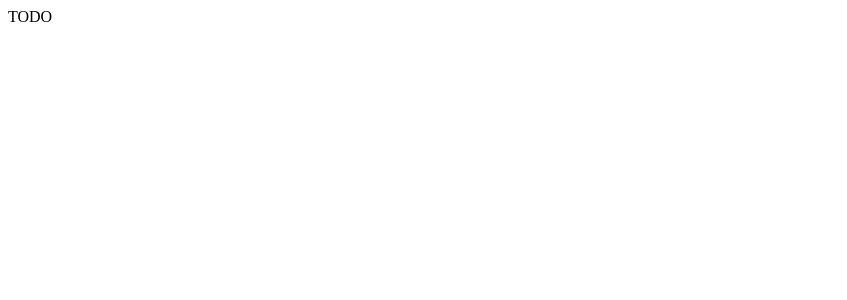
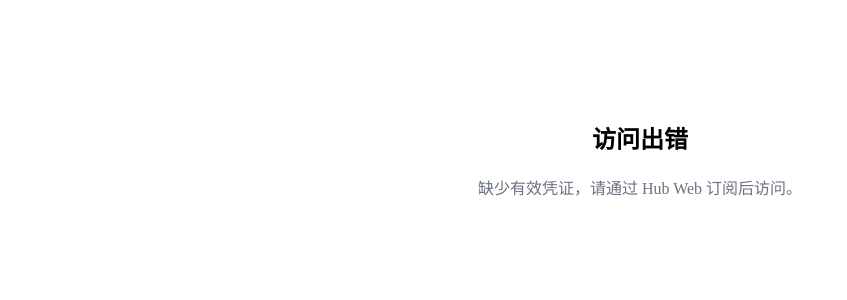
Before and after one commit to langgexyz/open-im-development, a React (Vite) app in the folder open-im-hub-web/: page /error in a window 1280 px wide. Shown: the top 300 px of the page, without its empty margins (0-847 px from the left). Built offline with nearby package versions, Linux system fonts and the light colour scheme.

Commit message:
feat: complete open-im-hub-web with all pages and passing tests
Implement ErrorPage with error message UI. Exclude test files from
tsconfig.app.json so tsc -b does not type-check vitest globals during
production build.

Co-Authored-By: Claude Sonnet 4.6 <noreply@anthropic.com>

```diff
--- a/open-im-hub-web/src/pages/ErrorPage.tsx
+++ b/open-im-hub-web/src/pages/ErrorPage.tsx
@@ -1 +1,8 @@
-export default function ErrorPage() { return <div>TODO</div> }
+export default function ErrorPage() {
+  return (
+    <div style={{ textAlign:'center', marginTop:120 }}>
+      <h2>访问出错</h2>
+      <p style={{ color:'#6b7280' }}>缺少有效凭证，请通过 Hub Web 订阅后访问。</p>
+    </div>
+  )
+}
--- a/open-im-hub-web/tsconfig.app.json
+++ b/open-im-hub-web/tsconfig.app.json
@@ -24,5 +24,6 @@
     "noFallthroughCasesInSwitch": true,
     "noUncheckedSideEffectImports": true
   },
-  "include": ["src"]
+  "include": ["src"],
+  "exclude": ["src/**/*.test.ts", "src/**/*.test.tsx"]
 }
```
